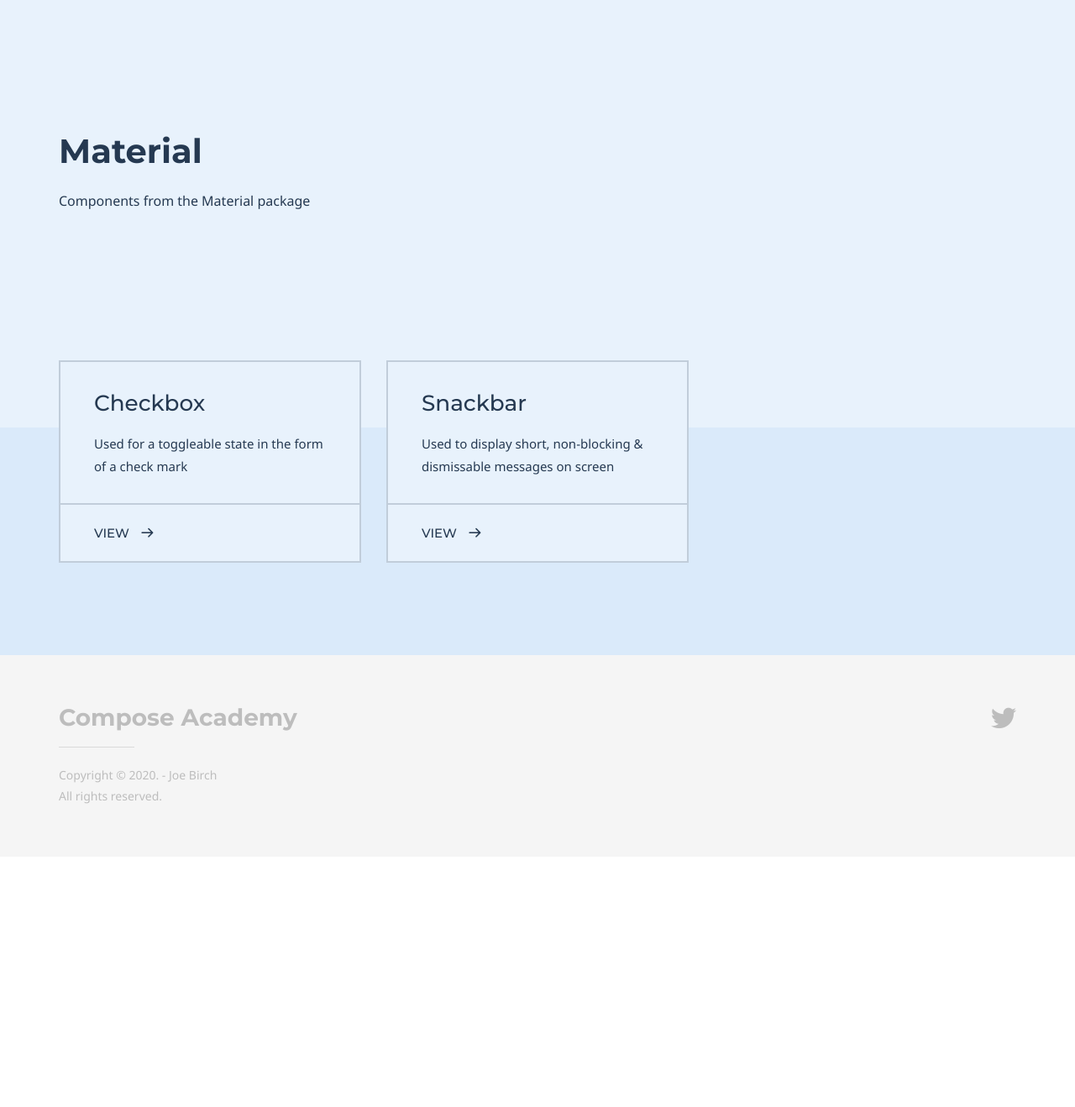
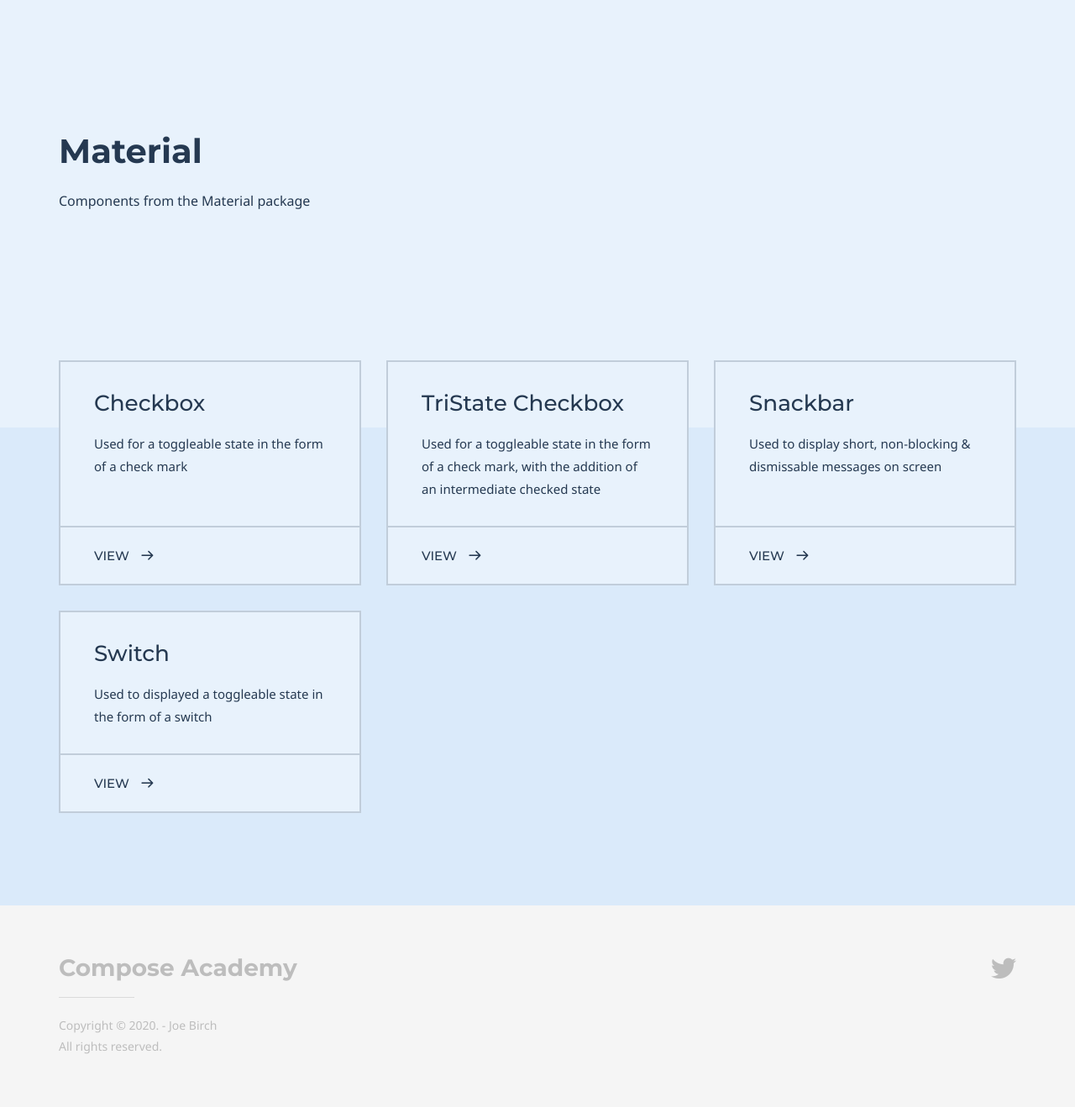
Before and after one commit to hitherejoe/ComposeAcademy, a Jekyll site: the page built from academy/material/material.md, in a window 1280 px wide. Shown: the whole page at 84% size. Built offline with Jekyll 4.4.1, drawn with Linux system fonts in a browser that asks for light colours; some web fonts are replaced; before the commit the page ends 1020 px from its top, so only the background shows below that.

Commit message:
Update material.md

```diff
--- a/academy/material/material.md
+++ b/academy/material/material.md
@@ -13,9 +13,17 @@ grid_navigation:
       excerpt: Used for a toggleable state in the form of a check mark
       cta: View
       url: '/academy/material/checkbox'
+    - title: TriState Checkbox
+      excerpt: Used for a toggleable state in the form of a check mark, with the addition of an intermediate checked state
+      cta: View
+      url: '/academy/material/tristatecheckbox'
     - title: Snackbar
       excerpt: Used to display short, non-blocking & dismissable messages on screen
       cta: View
       url: '/academy/material/snackbar'
+    - title: Switch
+      excerpt: Used to displayed a toggleable state in the form of a switch
+      cta: View
+      url: '/academy/material/switch'
 
 ---
```
